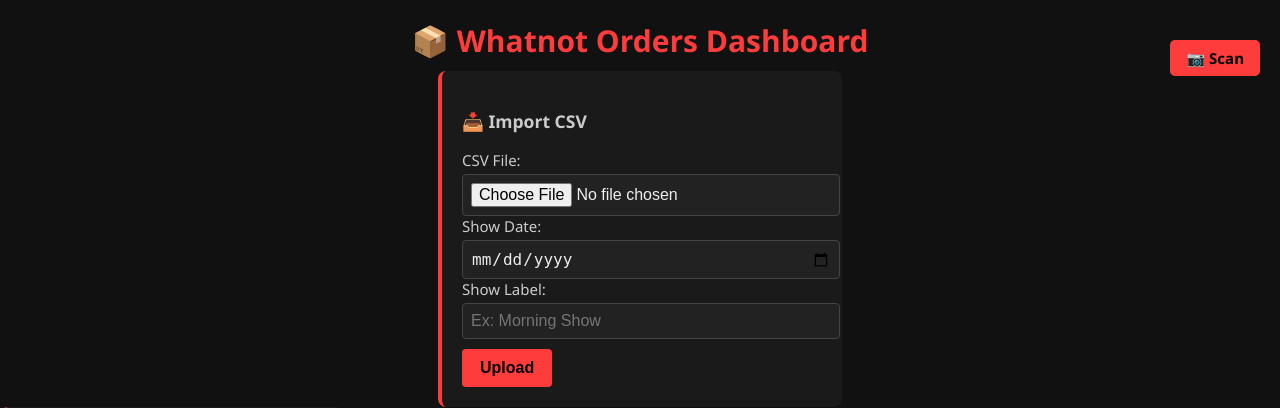
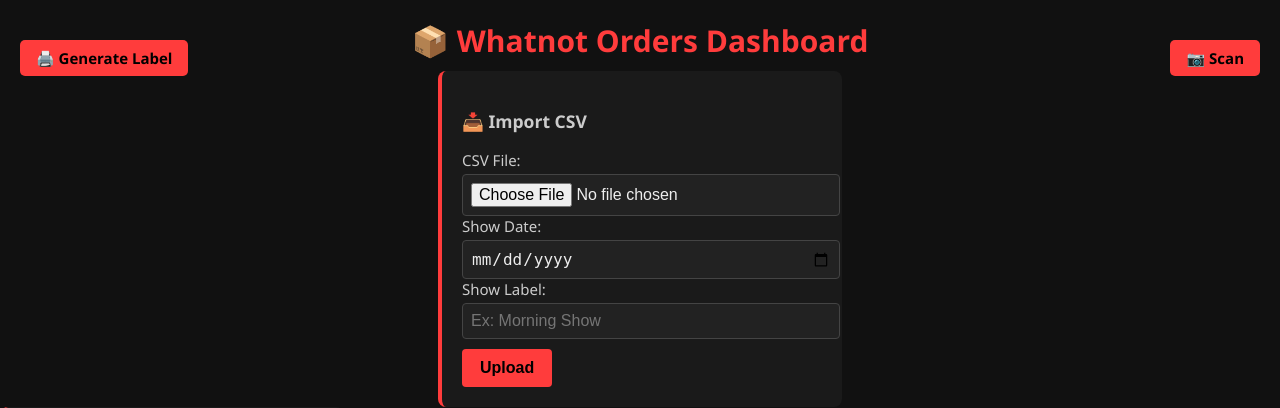
Before and after one commit to macery12/Whatnot-order-helper, a Flask app: page / in a window 1280 px wide. Shown: the top 408 px of the page. Run offline with Flask 3, Linux system fonts and the light colour scheme.

Commit message:
added label button

```diff
--- a/static/dashboard_styles.css
+++ b/static/dashboard_styles.css
@@ -18,6 +18,18 @@ h1 {
   position: absolute;
   top: 20px;
   right: 20px;
+  background-color: #ff3c3c;
+  color: black;
+  padding: 8px 16px;
+  text-decoration: none;
+  font-weight: bold;
+  border-radius: 5px;
+  border: none;
+}
+.label-button {
+  position: absolute;
+  top: 20px;
+  left: 20px;
   background-color: #ff3c3c;
   color: black;
   padding: 8px 16px;
@@ -348,6 +360,10 @@ h1 {
   position: relative;
   z-index: 10;
 }
+.topl-actions {
+  position: relative;
+  z-index: 100;
+}
 @media (max-width: 768px) {
   .header-controls {
     display: flex;
--- a/templates/dashboard.html
+++ b/templates/dashboard.html
@@ -10,7 +10,9 @@
 <div class="top-actions">
   <a href="/scan" class="scan-button">📷 Scan</a>
 </div>
-
+<div class="topl-actions">
+  <a href="/label" class="label-button">🖨️ Generate Label</a>
+</div>
 
 <h1><a href="/" style="color: #ff3c3c; text-decoration: none;">📦 Whatnot Orders Dashboard</a></h1>
 <div class="header-controls"></div>
```
